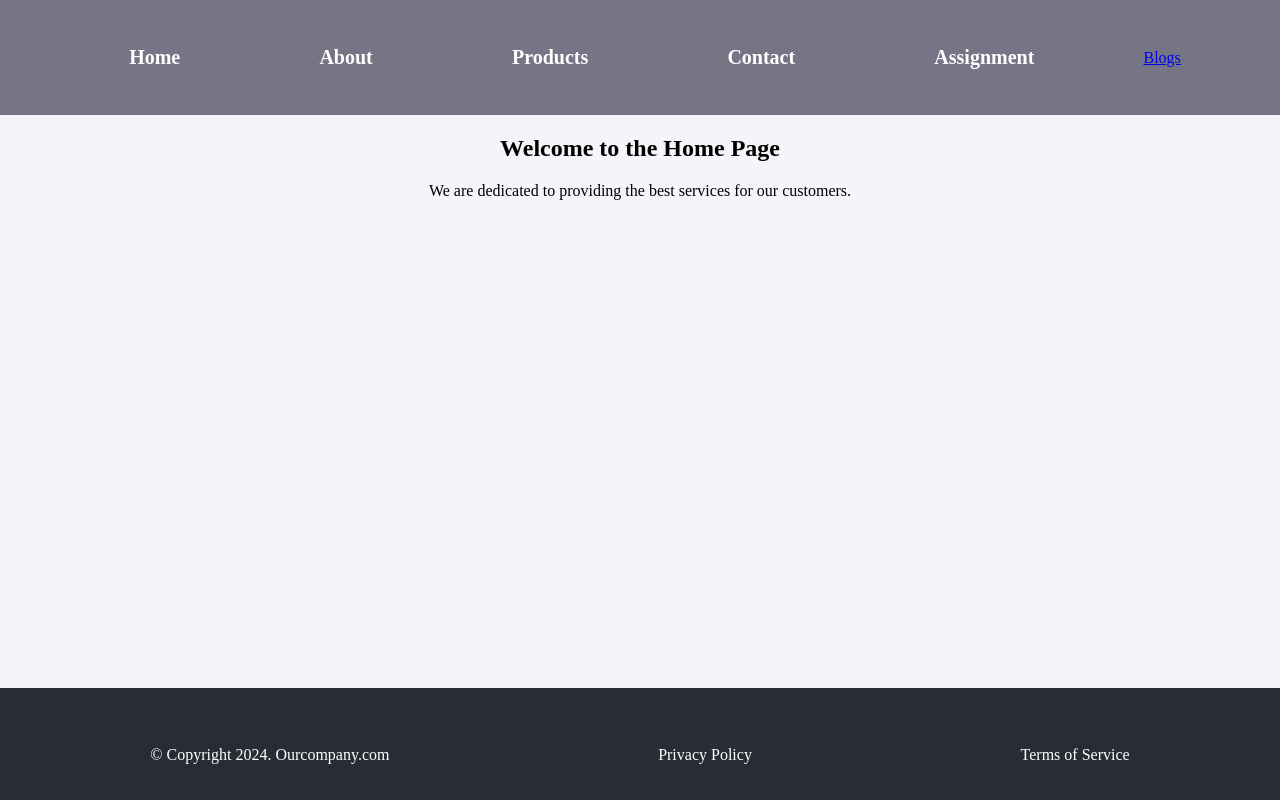
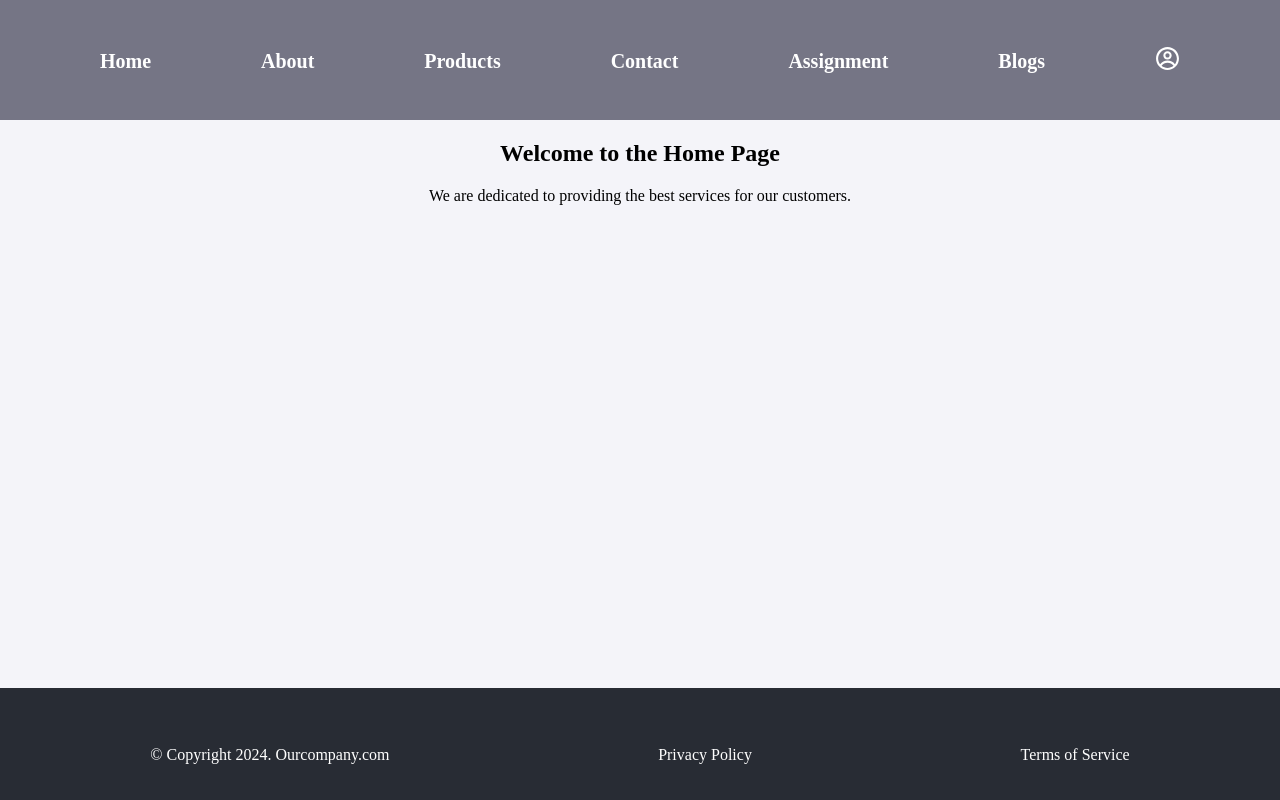
Before and after one commit to guranda26/online-shop, a React (Create React App) app: page / in a window 1280 px wide. Built offline with nearby package versions, Linux system fonts and the light colour scheme.

Commit message:
create profile route

```diff
--- a/package.json
+++ b/package.json
@@ -8,6 +8,7 @@
     "@testing-library/user-event": "^13.5.0",
     "react": "^18.3.1",
     "react-dom": "^18.3.1",
+    "react-icons": "^5.3.0",
     "react-router-dom": "^6.26.2",
     "react-scripts": "5.0.1",
     "web-vitals": "^2.1.4"
--- a/src/components/Header.jsx
+++ b/src/components/Header.jsx
@@ -1,29 +1,35 @@
 import React from "react";
 import { Link } from "react-router-dom";
 import "../styles/Header.css";
+import { CgProfile } from "react-icons/cg";
 
 const Header = () => {
   return (
     <header className="header">
       <nav className="navbar">
         <ul>
-          <li className="nav-items">
+          <li className="nav-item">
             <Link to={"home"}>Home</Link>
           </li>
-          <li className="nav-items">
+          <li className="nav-item">
             <Link to={"about"}>About</Link>
           </li>
-          <li className="nav-items">
+          <li className="nav-item">
             <Link to={"products"}>Products</Link>
           </li>
-          <li className="nav-items">
+          <li className="nav-item">
             <Link to={"contact"}>Contact</Link>
           </li>
-          <li className="nav-items">
+          <li className="nav-item">
             <Link to={"assignment-3"}>Assignment</Link>
           </li>
-          <li>
+          <li className="nav-item">
             <Link to={"blogs"}>Blogs</Link>
+          </li>
+          <li className="nav-item">
+            <Link to={"profile"}>
+              <CgProfile className="profile" />
+            </Link>
           </li>
         </ul>
       </nav>
--- a/src/styles/Header.css
+++ b/src/styles/Header.css
@@ -11,7 +11,7 @@
   justify-content: space-evenly;
 }
 
-.nav-items a {
+.nav-item a {
   color: #ffffff;
   text-decoration: none;
   padding: 10px;
@@ -20,18 +20,23 @@
   font-weight: bold;
 }
 
-.nav-items a:hover {
+.nav-item a:hover {
   color: #dfc7e7;
+}
+
+.profile {
+  width: 25px;
+  height: 25px;
 }
 
 @media only screen and (max-width: 480px) {
   .header {
     padding: inherit 10px;
   }
-  .nav-items {
+  .nav-item {
     flex-direction: column;
   }
-  .nav-items a {
+  .nav-item a {
     font-size: 16px;
   }
 }
```
Also changed, not shown: 1 other file (tests, documents, lock files or other folders).
